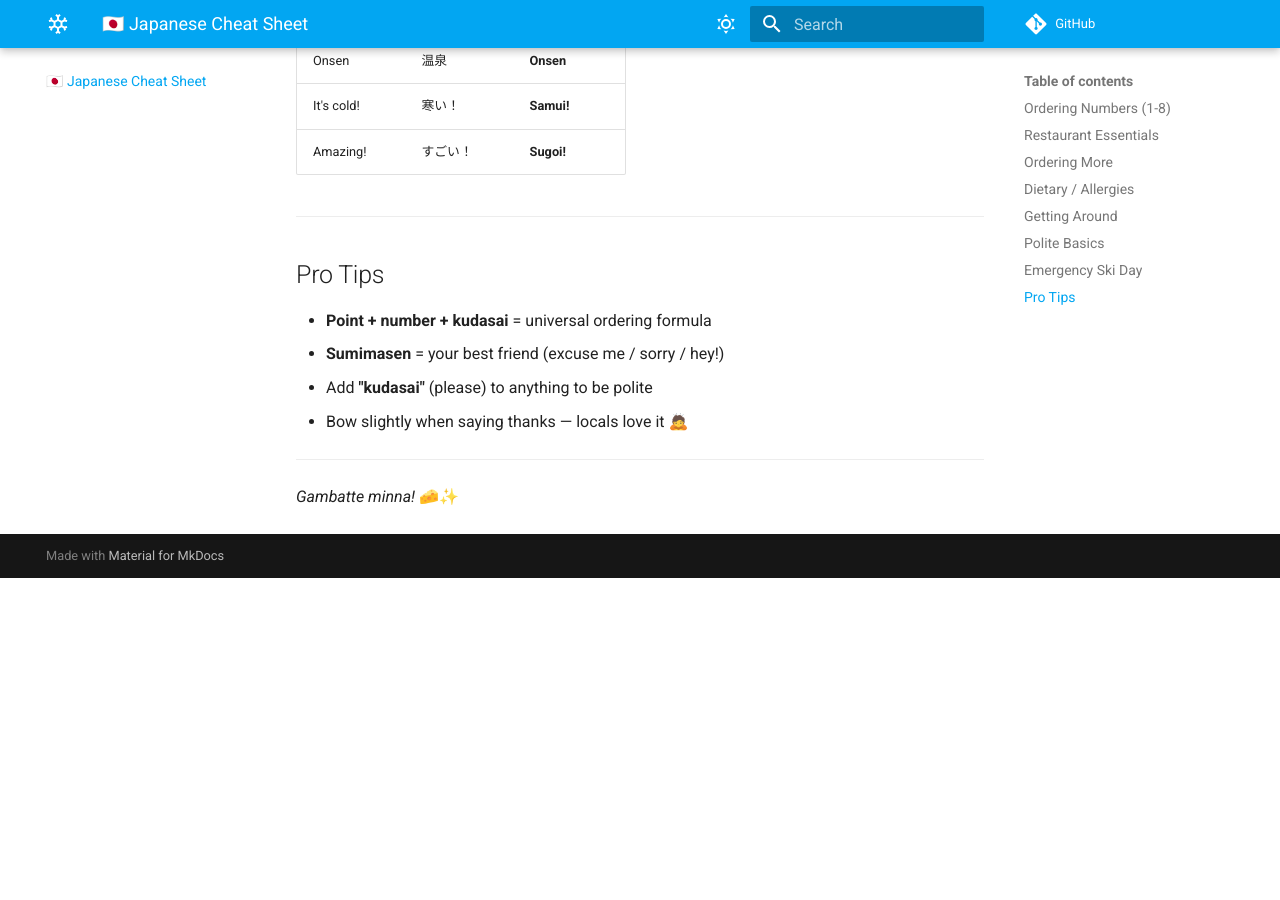
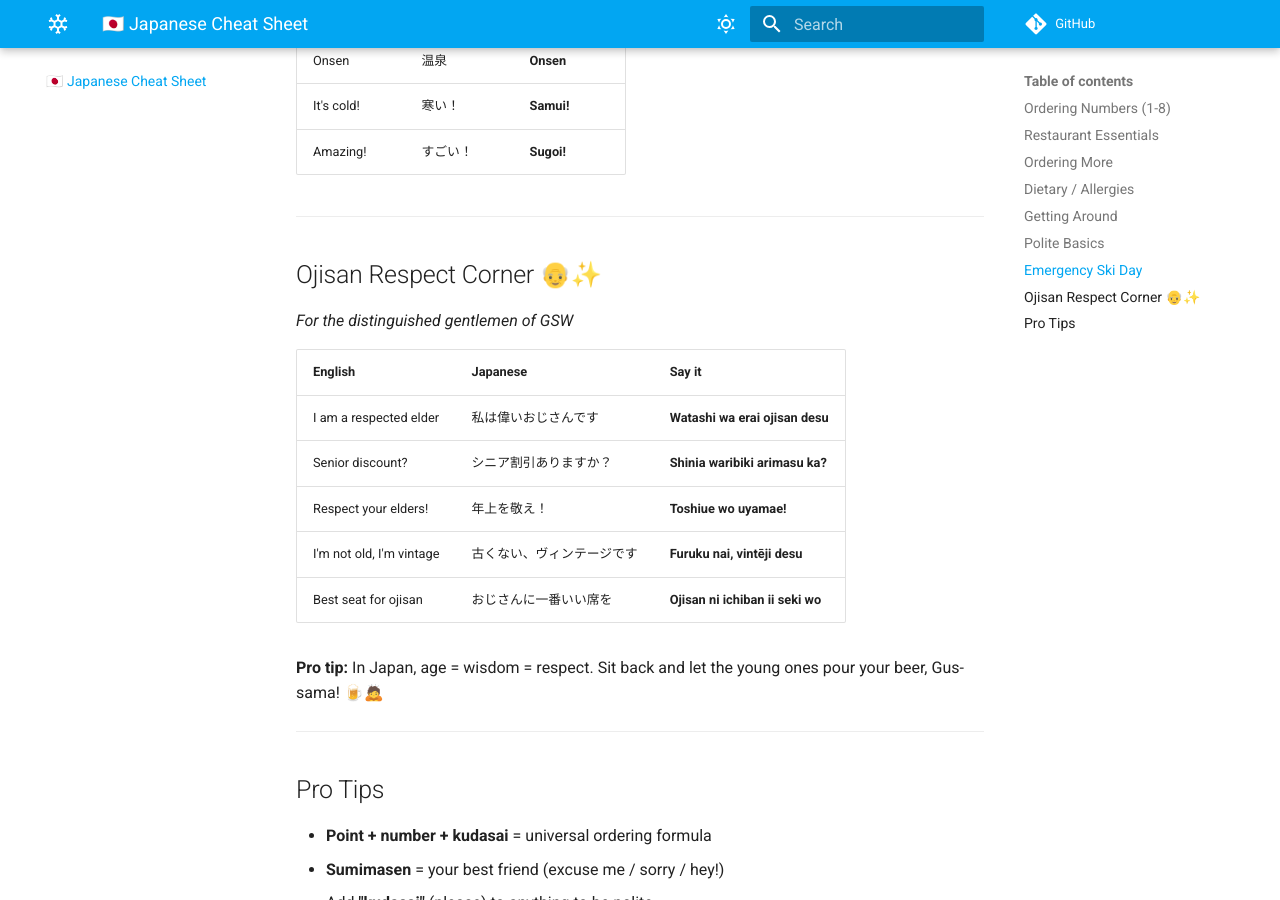
Before and after one commit to madmantim/GSW-26, an MkDocs documentation site: the page built from docs/japanese-cheatsheet.md, in a window 1280 px wide and 900 px high, scrolled down 3358 px. Built offline with MkDocs 1.6.1 and Material for MkDocs 9.7.7, drawn with Linux system fonts in a browser that asks for light colours; comment, search, counter and statistics services are not loaded; before the commit the page ends 3936 px from its top, so only the background shows below that.

Commit message:
Add Ojisan Respect Corner for Gus-sama

```diff
--- a/docs/japanese-cheatsheet.md
+++ b/docs/japanese-cheatsheet.md
@@ -99,6 +99,22 @@ Quick phrases for restaurants, shops, and getting around!
 
 ---
 
+## Ojisan Respect Corner 👴✨
+
+*For the distinguished gentlemen of GSW*
+
+| English | Japanese | Say it |
+|---------|----------|--------|
+| I am a respected elder | 私は偉いおじさんです | **Watashi wa erai ojisan desu** |
+| Senior discount? | シニア割引ありますか？ | **Shinia waribiki arimasu ka?** |
+| Respect your elders! | 年上を敬え！ | **Toshiue wo uyamae!** |
+| I'm not old, I'm vintage | 古くない、ヴィンテージです | **Furuku nai, vintēji desu** |
+| Best seat for ojisan | おじさんに一番いい席を | **Ojisan ni ichiban ii seki wo** |
+
+**Pro tip:** In Japan, age = wisdom = respect. Sit back and let the young ones pour your beer, Gus-sama! 🍺🙇
+
+---
+
 ## Pro Tips
 
 - **Point + number + kudasai** = universal ordering formula
```
